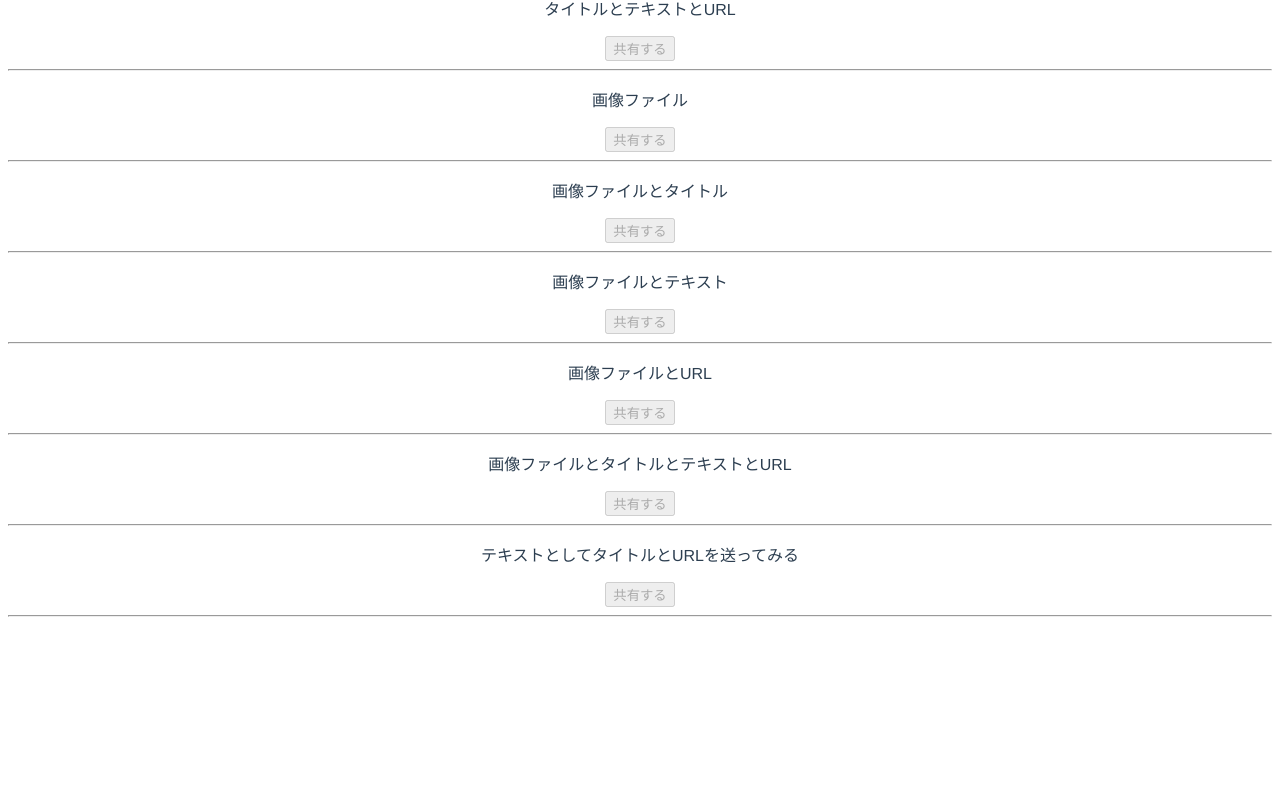
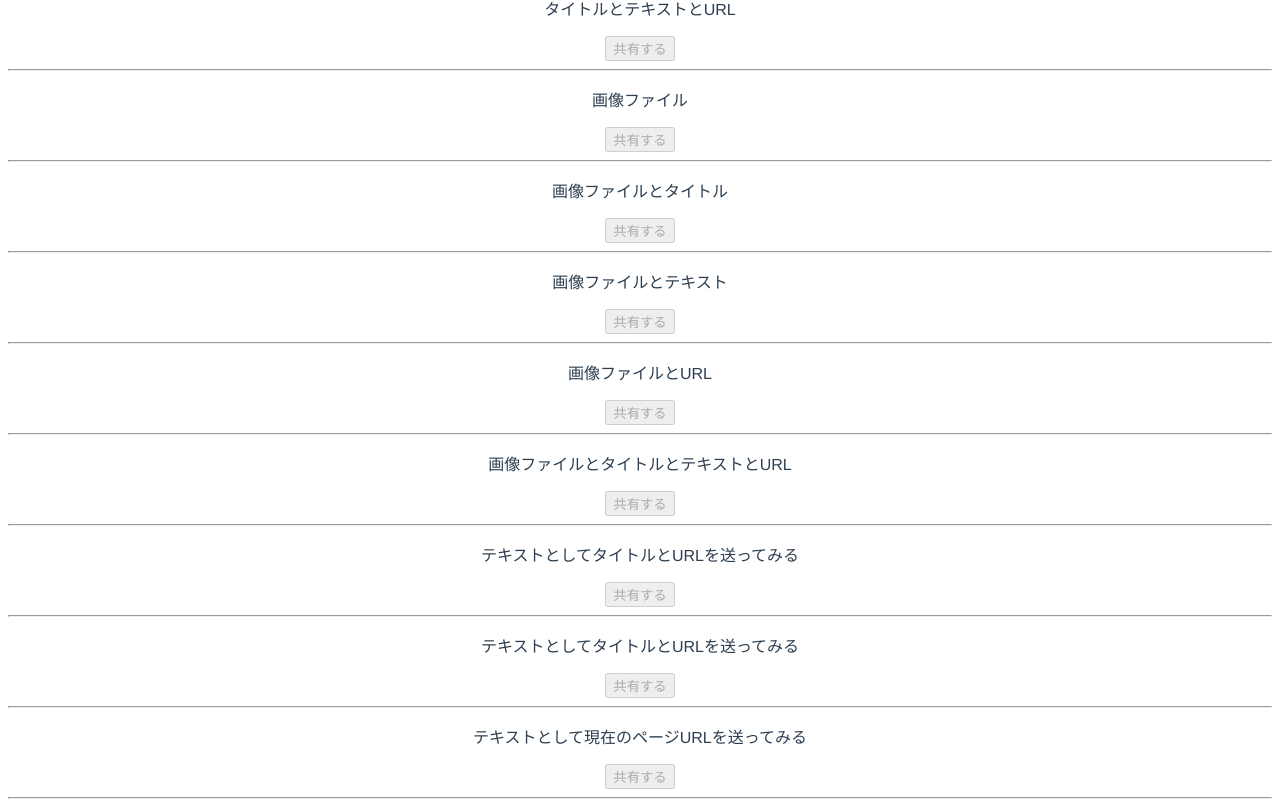
Before and after one commit to morhi-2214/webShareAPI-test, a Vue app in the folder my-practice/share-vue/: page / in a window 1280 px wide. Shown: the part 987-1794 px from the top of the page. Before the commit the page ends 1612 px from the top, so only its background shows below. Built offline with nearby package versions, Linux system fonts and the light colour scheme.

Commit message:
現在のURLを送ってみる

```diff
--- a/my-practice/share-vue/src/components/HelloWorld.vue
+++ b/my-practice/share-vue/src/components/HelloWorld.vue
@@ -87,6 +87,18 @@ export default {
             text: "WebShareAPIのお試し https://qiita.com/kjugk/items/921be89431cf156bb700",
           },
         },
+        {
+          name: "テキストとしてタイトルとURLを送ってみる",
+          option: {
+            text: "WebShareAPIのお試し https://qiita.com/kjugk/items/921be89431cf156bb700",
+          },
+        },
+        {
+          name: "テキストとして現在のページURLを送ってみる",
+          option: {
+            text: "WebShareAPIのお試し" + location.href,
+          },
+        },
       ],
     };
   },
```
